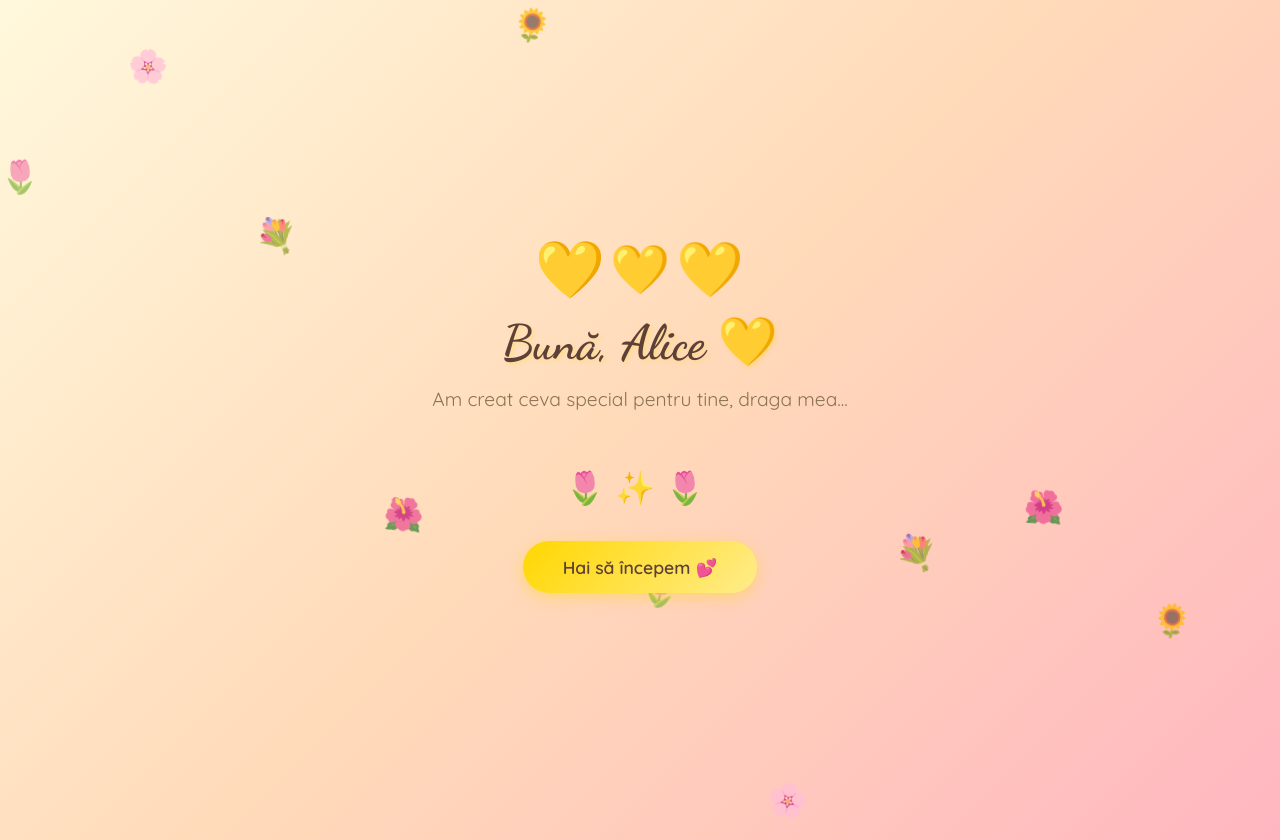
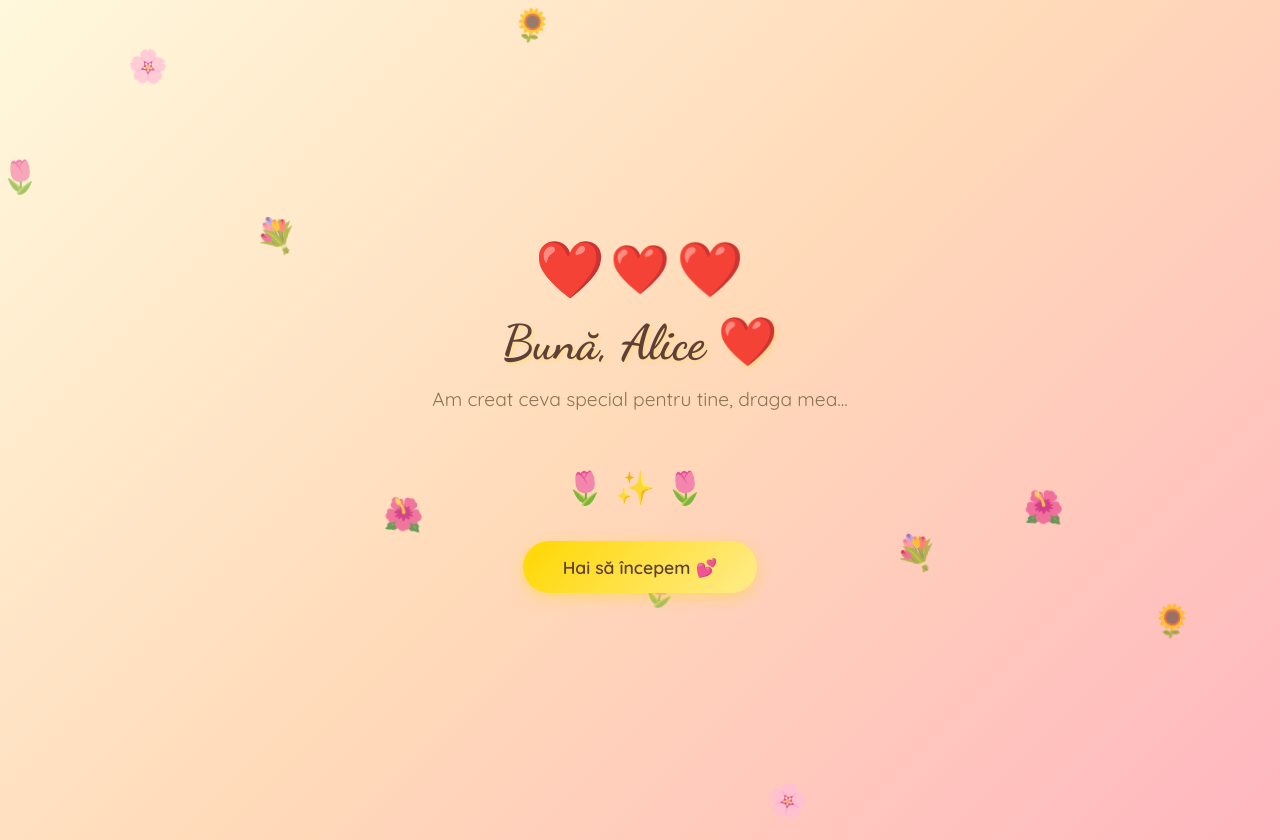
Before and after one commit to robbopp/alice-valentines-day, a React (Create React App) app: page / in a window 1280 px wide. Built offline with nearby package versions, Linux system fonts and the light colour scheme.

Commit message:
Update hearts

```diff
--- a/src/components/Celebration.tsx
+++ b/src/components/Celebration.tsx
@@ -35,7 +35,7 @@ const Celebration: React.FC = () => {
 
       <div className="celebration-content fade-in">
         <div className="big-heart">
-          <span className="heart">💛</span>
+          <span className="heart">❤️</span>
         </div>
 
         <h1 className="title celebration-title">
@@ -48,7 +48,7 @@ const Celebration: React.FC = () => {
 
         <div className="love-message">
           <p>
-            {HER_NAME}, draga mea, tu faci fiecare zi mai frumoasă. 💛
+            {HER_NAME}, draga mea, tu faci fiecare zi mai frumoasă. ❤️
           </p>
           <p>
             Abia aștept să petrecem Valentine's Day împreună!
@@ -61,12 +61,12 @@ const Celebration: React.FC = () => {
 
         <div className="signature">
           <p>Al tău pentru totdeauna,</p>
-          <p className="from-name">Robi, dragul tău 💛</p>
+          <p className="from-name">Robi, dragul tău ❤️</p>
         </div>
 
         {/* Optional: Add a special message or photo here */}
         <div className="final-touch">
-          <p>Ne vedem pe 14 februarie! 💛</p>
+          <p>Ne vedem pe 14 februarie! ❤️</p>
         </div>
       </div>
     </div>
--- a/src/components/IntroPage.tsx
+++ b/src/components/IntroPage.tsx
@@ -46,12 +46,12 @@ const IntroPage: React.FC<IntroPageProps> = ({ onNext }) => {
       {showContent && (
         <div className="intro-content fade-in">
           <div className="intro-hearts">
-            <span className="heart">💛</span>
-            <span className="heart" style={{ animationDelay: '0.5s' }}>💛</span>
-            <span className="heart" style={{ animationDelay: '1s' }}>💛</span>
+            <span className="heart">❤️</span>
+            <span className="heart" style={{ animationDelay: '0.5s' }}>❤️</span>
+            <span className="heart" style={{ animationDelay: '1s' }}>❤️</span>
           </div>
 
-          <h1 className="title">Bună, {HER_NAME} 💛</h1>
+          <h1 className="title">Bună, {HER_NAME} ❤️</h1>
 
           <p className="subtitle">
             Am creat ceva special pentru tine, draga mea...
--- a/src/components/PhotoGallery.tsx
+++ b/src/components/PhotoGallery.tsx
@@ -9,11 +9,11 @@ interface PhotoGalleryProps {
 const photos = [
   {
     src: '/photos/photo1.jpg',
-    caption: 'Prima noastră aventură împreună 💛'
+    caption: 'Prima noastră aventură împreună ❤️'
   },
   {
     src: '/photos/photo2.jpg',
-    caption: 'Atunci când...'
+    caption: 'Cea mai minunată din univers! ❤️'
   },
   {
     src: '/photos/photo3.jpg',
```
